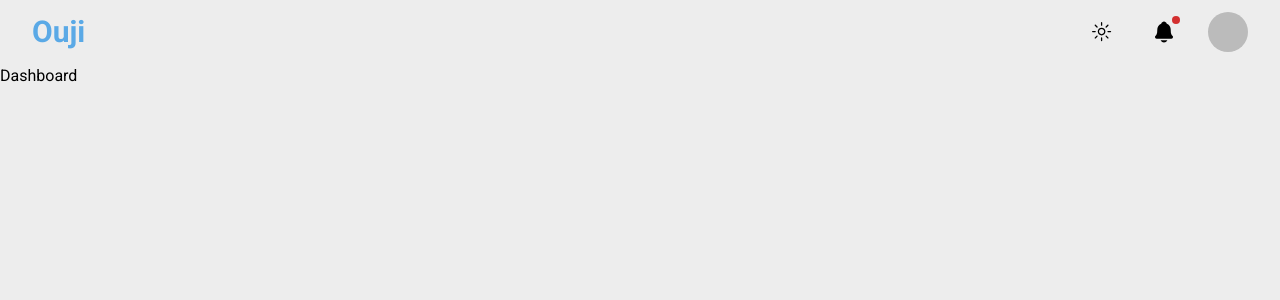
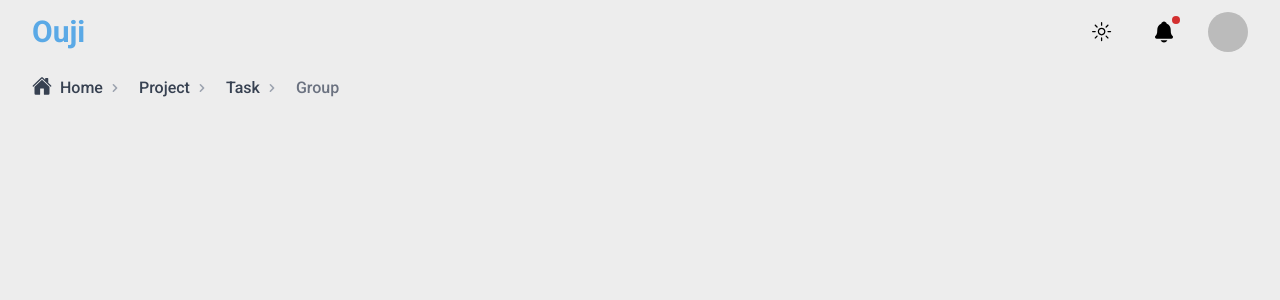
Before and after one commit to Triyo11/ouji-app, a Next.js app: page /dashboard in a window 1280 px wide. Shown: the top 300 px of the page. Built offline with nearby package versions, Linux system fonts and the light colour scheme; no server answers; sample sign-in values are in the browser's storage.

Commit message:
fix sign in process & create breadcrumb

```diff
--- a/src/app/dashboard/page.tsx
+++ b/src/app/dashboard/page.tsx
@@ -1,18 +1,28 @@
 import { auth } from "@/auth";
 import Navbar from "@/components/Navbar";
 import { redirect } from "next/navigation";
+import Breadcrumb from "@/components/Breadcrumb";
 
 const Dashboard = async () => {
-  const session = await auth()
+  const session = await auth();
 
-  if (!session) return redirect("/login")
+  if (!session) return redirect("/login");
+
+  const paths = [
+    { name: "Home", href: "/dashboard" },
+    { name: "Project", href: "/project" },
+    { name: "Task", href: "/task" },
+    { name: "Group", href: "/group" },
+  ];
 
   return (
     <div>
       <Navbar />
-      <h1>Dashboard</h1>
+      <div className="w-full h-full flex flex-col px-8 mb-8">
+        <Breadcrumb paths={paths} />
+      </div>
     </div>
-  )
-}
+  );
+};
 
 export default Dashboard;
--- a/src/app/globals.css
+++ b/src/app/globals.css
@@ -6,6 +6,12 @@
   --accent: #5aa9e6;
   --foreground: #242424;
   --background: #ededed;
+}
+
+* {
+  box-sizing: border-box;
+  margin: 0;
+  padding: 0;
 }
 
 body {
--- /dev/null
+++ b/src/app/project/page.tsx
@@ -0,0 +1,7 @@
+const Project = () => {
+  return (
+    <div>Project</div>
+  )
+}
+
+export default Project;
--- /dev/null
+++ b/src/app/task/page.tsx
@@ -0,0 +1,7 @@
+const Task = () => {
+  return (
+    <div>Task</div>
+  )
+}
+
+export default Task;
--- /dev/null
+++ b/src/components/Breadcrumb/index.tsx
@@ -0,0 +1,54 @@
+import Link from "next/link";
+import { IoHome } from "react-icons/io5";
+
+const Breadcrumb = ({ paths }: { paths: { href: string; name: string }[] }) => {
+  return (
+    <nav className="flex py-3" aria-label="Breadcrumb">
+      <ol className="inline-flex items-center space-x-1 md:space-x-3">
+        {paths.map((path) => (
+          <li key={path.href} className="inline-flex items-center">
+            {path.href !== paths[paths.length - 1].href ? (
+              <Link href={path.href} className="inline-flex items-center text-sm font-medium text-gray-700 hover:text-gray-900">
+                {path.name === 'Home' ? (
+                  <div className="flex gap-2">
+                    <IoHome className="text-xl"/>
+                    <p className="text-base">{path.name}</p>
+                  </div>
+                ) : (
+                  <p className="text-base">{path.name}</p>
+                )}
+              </Link>
+            ) : (
+              <span className="text-sm font-medium text-gray-500">
+                {path.name === 'Home' ? (
+                  <div className="flex gap-2">
+                    <IoHome className="text-xl"/>
+                    <p className="text-base">{path.name}</p>
+                  </div>
+                ) : (
+                  <p className="text-base">{path.name}</p>
+                )}
+              </span>
+            )}
+            {path.href !== paths[paths.length - 1].href && (
+              <svg
+                className="w-4 h-4 mx-1 text-gray-400"
+                fill="currentColor"
+                viewBox="0 0 20 20"
+                xmlns="http://www.w3.org/2000/svg"
+              >
+                <path
+                  fillRule="evenodd"
+                  d="M7.293 14.707a1 1 0 010-1.414L10.586 10 7.293 6.707a1 1 0 011.414-1.414l4 4a1 1 0 010 1.414l-4 4a1 1 0 01-1.414 0z"
+                  clipRule="evenodd"
+                />
+              </svg>
+            )}
+          </li>
+        ))}
+      </ol>
+    </nav>
+  );
+};
+
+export default Breadcrumb;
--- /dev/null
+++ b/src/services/paths-services.ts
@@ -0,0 +1,5 @@
+export const paths = [
+  { name: "Home", href: "/dashboard" },
+  { name: "Projects", href: "/project" },
+  { name: "Tasks", href: "/task" },
+]
```
